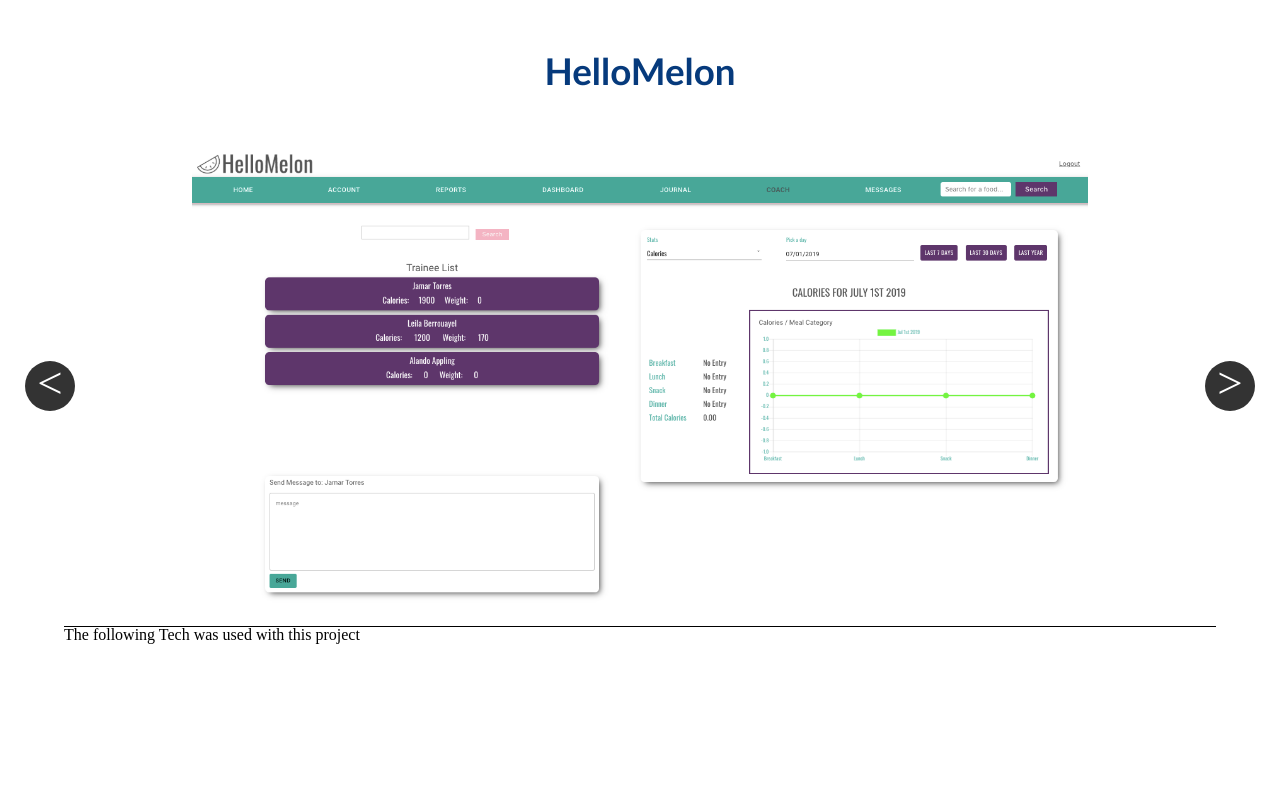
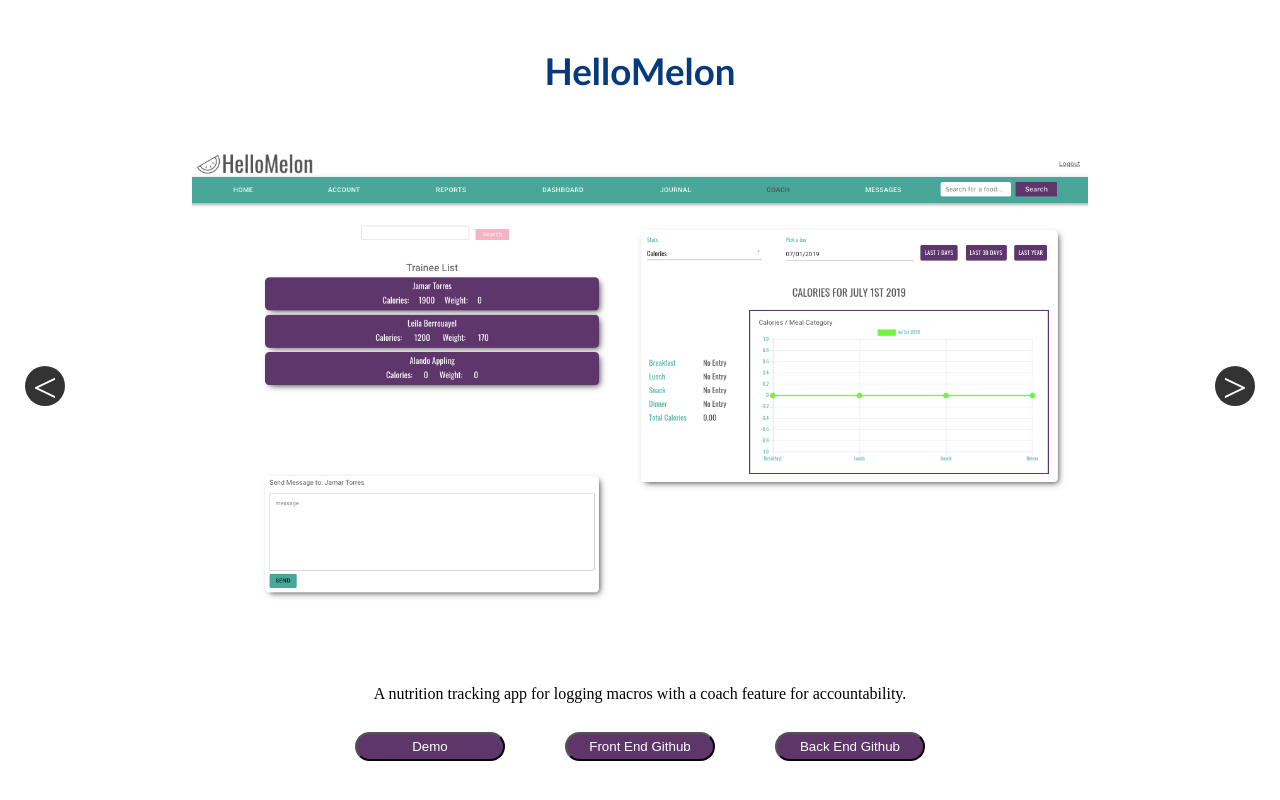
Before and after one commit to david-chua/react-portfolio, a React (Create React App) app in the folder react-portfolio/: page /projects in a window 1280 px wide. Shown: the part 422-1222 px from the top of the page. Built offline with nearby package versions, Linux system fonts and the light colour scheme.

Commit message:
added links to helloMelon

```diff
--- a/react-portfolio/src/App.css
+++ b/react-portfolio/src/App.css
@@ -57,11 +57,11 @@ table {
 	flex-direction: row;
 	color: #fff;
 	background-color: #333;
-	font-size: 45px;
+	font-size: 2.7em;
 	border-radius: 50%;
 	position: absolute;
-	width: 50px;
-	height: 50px;
+	width: 40px;
+	height: 40px;
 	cursor: pointer;
 }
 
@@ -82,3 +82,20 @@ table {
   right: 25px;
   transform: translate(0, -50%);
 }
+
+@media(max-width: 1200px){
+	.left-button, .right-button{
+		width: 35px;
+		height: 35px;
+		font-size: 2.3em;
+
+	}
+}
+
+@media(max-width: 800px){
+	.left-button, .right-button{
+		width: 30px;
+		height: 30px;
+		font-size: 1.7em;
+	}
+}
--- a/react-portfolio/src/Components/NavBar.js
+++ b/react-portfolio/src/Components/NavBar.js
@@ -45,7 +45,7 @@ const NavLinkContainer = styled.div`
 
 
   @media( max-width: 1000px){
-    padding: 20px 0px;
+    padding: 0px 0px;
   }
 
 `;
--- a/react-portfolio/src/Components/Projects/HelloMelon.js
+++ b/react-portfolio/src/Components/Projects/HelloMelon.js
@@ -51,9 +51,8 @@ const HelloHome = styled.img`
 
 const TechInfo = styled.div`
   width: 90%;
-  margin: 0 auto;
-  text-align: left;
-  border-top: 1px solid black;
+  margin: 30px auto;
+  text-align: center;
 `;
 
 class HelloMelon extends React.Component {
@@ -114,6 +113,15 @@ class HelloMelon extends React.Component {
   }
   render(){
     const { index, direction } = this.state;
+    const purple = '#5E366A';
+    const white = '#FFF';
+    const green="#60B5A9";
+    const Links = {
+        liveSite: 'https://nutrition-tracker-lambda.netlify.com/',
+        FEGithub: 'https://github.com/labspt3-nutrition-tracker/nutrition-tracker-FE',
+        BEGithub: 'https://github.com/labspt3-nutrition-tracker/nutrition-tracker-BE'
+      }
+
     return(
       <HelloMelonContainer>
         <h1> HelloMelon </h1>
@@ -124,7 +132,14 @@ class HelloMelon extends React.Component {
         </CarouselContainer>
         <ProjectLinks />
         <TechInfo>
-          <h2> The following Tech was used with this project </h2>
+          <h2> A nutrition tracking app for logging macros with a coach feature for accountability. </h2>
+          <ProjectLinks
+            liveSite={Links.liveSite}
+            FEGithub={Links.FEGithub}
+            BEGithub={Links.BEGithub}
+            background = {purple}
+            hoverColor={green}
+            font= {white}/>
         </TechInfo>
       </HelloMelonContainer>
     )
--- a/react-portfolio/src/Components/Projects/ProjectLinks.js
+++ b/react-portfolio/src/Components/Projects/ProjectLinks.js
@@ -1,19 +1,63 @@
 import React from 'react';
 import styled from 'styled-components';
 
+const ProjectLinksContainer = styled.div`
+  width: 70%;
+  display: flex;
+  margin: 30px auto;
+  justify-content: center;
+
+  @media(max-width: 800px){
+    align-self; center;
+    flex-direction: column;
+  }
+`;
+
 const ProjectButton = styled.button`
+  margin: 0 30px;
+  padding: 5px 15px;
+  border-radius: 15px;
+  width: 150px;
+  text-align: center;
+  color: #FFF;
+  background: ${props => props.background ? props.background : 'FFFFFF'};
 
+  &:hover {
+    background: ${props => props.hoverColor ? props.hoverColor : 'FFFFFF'};
+  }
 
+  @media(max-width: 800px){
+    margin: 5px auto;
+
+  }
 `;
 
 const ProjectLinks = props => {
   return(
-    <div>
-      {props.frontEnd &&
-        <ProjectButton>
-          Front End Github
-        </ProjectButton>}
-    </div>
+    <ProjectLinksContainer>
+      {props.liveSite &&
+          <a target="_blank" href={props.liveSite}>
+            <ProjectButton background={props.background} hoverColor={props.hoverColor}>
+              Demo
+            </ProjectButton>
+        </a>
+
+      }
+      {props.FEGithub &&
+        <a target="_blank" href={props.FEGithub}>
+          <ProjectButton background={props.background} hoverColor={props.hoverColor}>
+            Front End Github
+          </ProjectButton>
+        </a>
+      }
+      {props.BEGithub &&
+        <a target="_blank" href={props.BEGithub}>
+          <ProjectButton background={props.background} hoverColor={props.hoverColor}>
+            Back End Github
+          </ProjectButton>
+        </a>
+      }
+    </ProjectLinksContainer>
   )
 }
 
```
